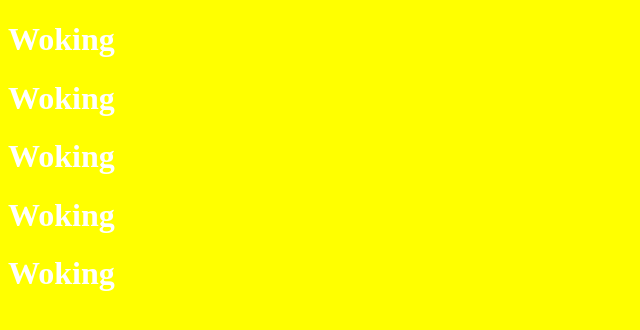
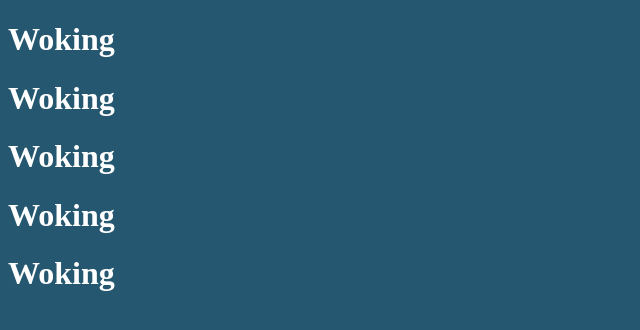
Before and after one commit to audukehinde/to-do-list, a website built with webpack: page src/index.html in a window 1280 px wide. Shown: the whole page, without its empty margins (0-640 px from the left). Built offline with nearby package versions, Linux system fonts and the light colour scheme.

Commit message:
Changed background colour

```diff
--- a/src/style.css
+++ b/src/style.css
@@ -1,5 +1,5 @@
 body {
-  background-color: yellow;
+  background-color: rgb(37, 88, 112);
 }
 
 h1 {
```
